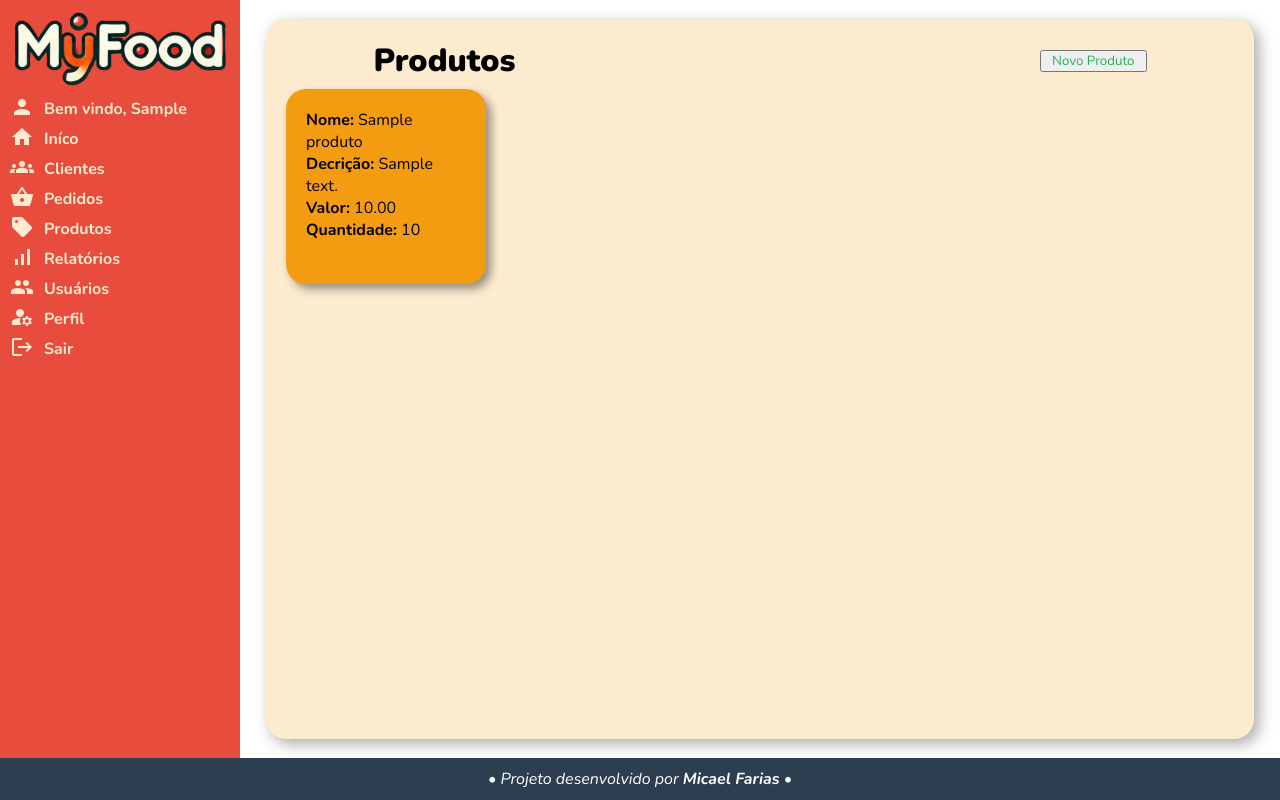
After one commit to micaelfariasdev/MyFood, a Flask app: page /produtos/ in a window 1280 px wide. The commit adds this page. Run offline with Flask 3, Linux system fonts and the light colour scheme; a user stored in the database is signed in; tables that the repository leaves empty hold one stand-in row (values such as "Sample post").

Commit message:
lista de produtos

```diff
--- a/app/forms.py
+++ b/app/forms.py
@@ -72,6 +72,9 @@ class ClienteForm(FlaskForm):
         db.session.add(cliente)
         db.session.commit()
 
+        flash('Cliente cadastrada com sucesso!', 'success')
+
+
 
 class PedidoForm(FlaskForm):
     def __init__(self, empresa_id, *args, **kwargs):
@@ -114,6 +117,9 @@ class PedidoForm(FlaskForm):
         # Salvar o pedido no banco de dados
         db.session.add(novo_pedido)
         db.session.commit()
+
+        flash('Pedido feito com sucesso!', 'success')
+
         return novo_pedido
 
 class EmpresaForm(FlaskForm):
@@ -179,10 +185,11 @@ class ProdutosForm(FlaskForm):
     descricao=StringField('Descrição', validators=[DataRequired()])
     valor=FloatField('Valor', validators=[DataRequired()])
     estoque =BooleanField('Tem estoque?', validators=[Optional()])
-    quantidade=IntegerField('Quantidade em estoque')
+    quantidade=IntegerField('Quantidade em estoque', validators=[Optional()]    )
+    submit = SubmitField('Cadastrar')
 
     def save(self, empresa_id):
-        produto = ProdutosForm(
+        produto = Produtos(
             nome=self.nome.data,
             descricao=self.descricao.data,
             valor=self.valor.data,
@@ -193,6 +200,4 @@ class ProdutosForm(FlaskForm):
         db.session.add(produto)
         db.session.commit()
 
-        # Realiza login automaticamente após o cadastro
-
         flash('Produto cadastrada com sucesso!', 'success')
--- a/app/static/css/style.css
+++ b/app/static/css/style.css
@@ -396,6 +396,23 @@ table td::after {
   width: 100%;
 }
 
+.conteiner-produtos{
+  display: flex;
+  flex-flow: row wrap;
+  gap: 10px;
+  width: 100%;
+  height: 100%;
+}
+
+.produto{
+  min-height: 180px;
+  padding: 20px;
+  border-radius: 20px;
+  background: var(--laranja);
+  width: 200px;
+  box-shadow: 5px 5px 10px rgba(0, 0, 0, 0.404);
+}
+
 /* Configurando Roda pé */
 footer {
   position: relative;
--- a/app/templates/base.html
+++ b/app/templates/base.html
@@ -52,6 +52,12 @@
               <a href="">
                 <i class="material-icons icon">shopping_basket</i
                 ><span id="link">Pedidos</span></a
+              >
+            </li>
+            <li>
+              <a href="{{ url_for('produtos') }}">
+                <i class="material-icons icon">sell</i
+                ><span id="link">Produtos</span></a
               >
             </li>
             <li>
--- /dev/null
+++ b/app/templates/produtos.html
@@ -0,0 +1,19 @@
+{% extends "base.html" %} {% block main %}
+<div class="conteiner">
+  <h1 class="div-col-1">Produtos</h1>
+  <a href="{{ url_for('novo_produto') }}" class="div-col-4"><input type="button" id="submit" value="Novo Produto" /></a>
+
+  <div class="conteiner-produtos div-col-1 span-4 mt-15">
+      {% for produto in produtos %}
+      <div class="produto">
+        <p><strong>Nome:</strong> {{ produto.nome }}</p>
+        <p><strong>Decrição:</strong> {{ produto.descricao }}</p>
+        <p><strong>Valor:</strong> {{ produto.valor }}</p>
+        {% if produto.quantidade != none %}
+        <p><strong>Quantidade:</strong> {{ produto.quantidade }}</p>
+        {% endif %}
+      </div>
+      {% endfor %}
+  </div>
+</div>
+{% endblock %}
--- a/app/views.py
+++ b/app/views.py
@@ -90,11 +90,27 @@ def cadastrar_pedido():
         form.save(empresa_id=current_user.id, codigo=codigo_gerado)
 
         flash('Pedido cadastrado com sucesso!', 'success')
-        return redirect(url_for('listar_pedidos'))
+        return redirect(url_for('index'))
 
     return render_template('novo_pedido.html', form=form)
 
 @app.route('/produtos/novo/', methods=['GET', 'POST'])
 @login_required
 def novo_produto():
-    form = ProdutosForm()
+    form = ProdutosForm(empresa_id=current_user.id)
+    if form.validate_on_submit():
+        form.save(empresa_id=current_user.id)
+        flash('Produto cadastrado com sucesso!', 'success')
+        return redirect(url_for('index'))
+    else:
+        for field, errors in form.errors.items():
+            for error in errors:
+                flash(f'Erro no campo {getattr(form, field).label.text}: {error}', 'danger')
+    return render_template('novo_produto.html', form=form)
+
+
+@app.route('/produtos/')
+@login_required
+def produtos():
+    produtos = Produtos.query.filter_by(empresa_id=current_user.id).all()
+    return render_template('produtos.html', produtos=produtos)
```
Also changed, not shown: app/templates/novo_produto.html (added, +14 -0 lines), instance/database.db.
